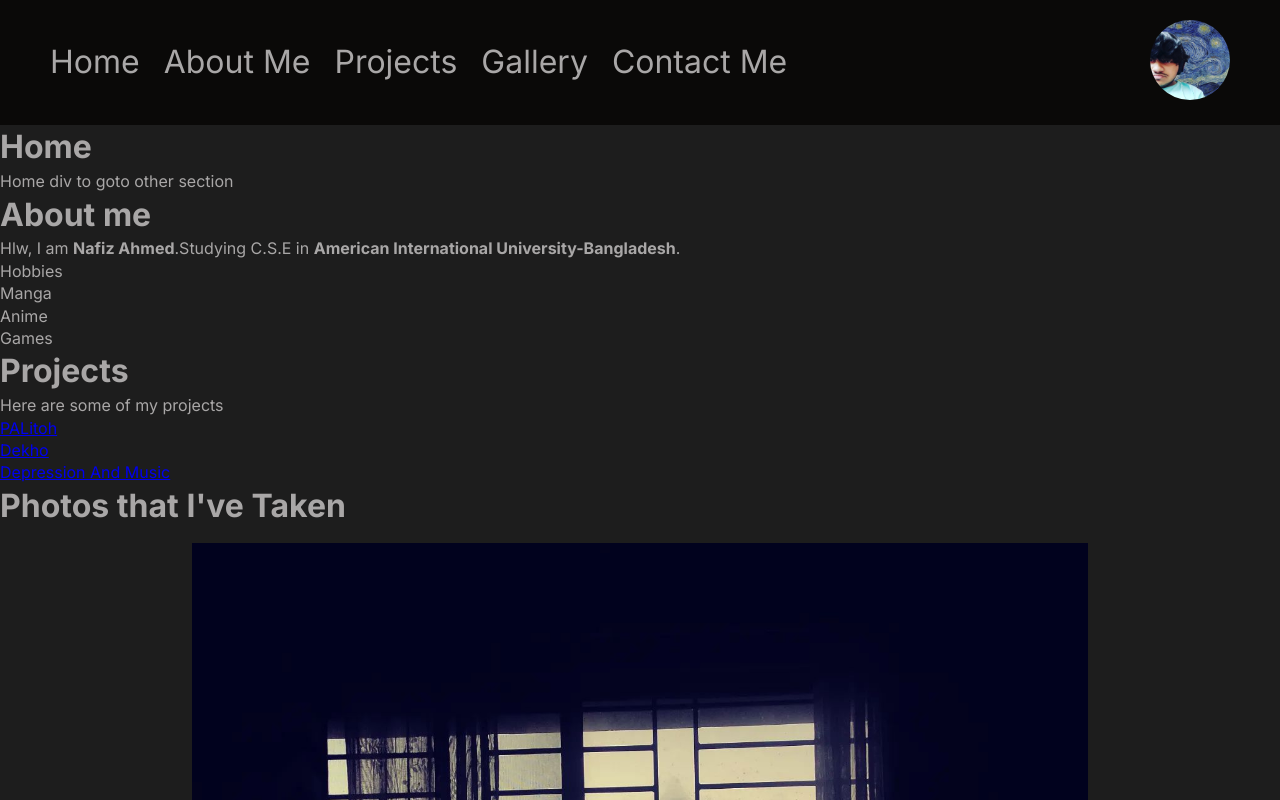
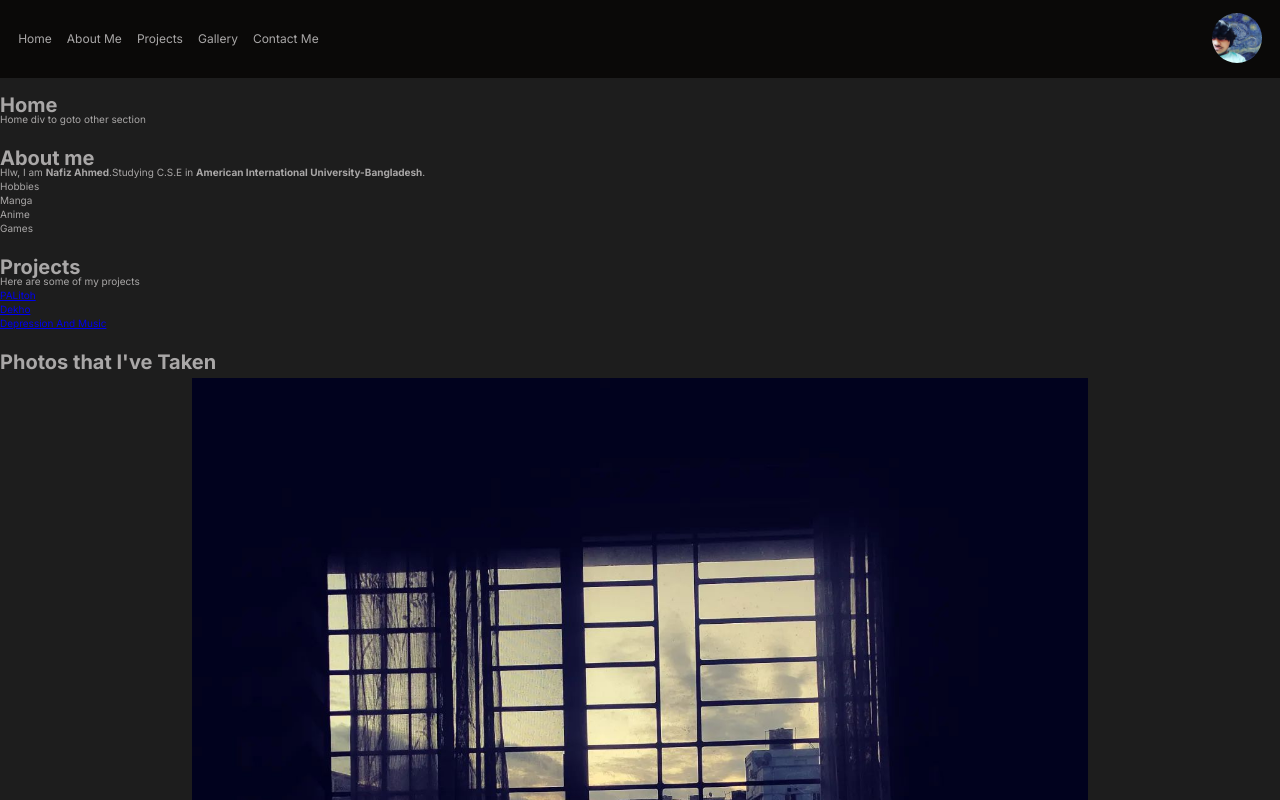
Before and after one commit to Nafishsy/Portfolio_Nafiz_Ahmed, a plain HTML site: page index.html in a window 1280 px wide. Shown: the top 800 px of the page. Drawn offline with Linux system fonts and the light colour scheme.

Commit message:
typography

```diff
--- a/style.css
+++ b/style.css
@@ -8,10 +8,13 @@
 body
 {
     font-family: 'Inter', sans-serif;
-    line-height: 1.4;
+    line-height: 1.4rem;
     background-color: #1d1d1d;
 
     color: rgb(169, 167, 167);
+}
+html{
+    font-size: 62.5%;
 }
 .HTML_Container
 {
@@ -24,22 +27,22 @@ body
     display: flex;
     justify-content: space-between;
     align-items: center;
-    padding: 20px 50px ;
+    padding: 1.25rem 1.82rem ;
     background-color: #0a0908;
-
+    margin-bottom: 2rem;
 }
 .links
 {
     display: flex;
     justify-content: space-between;
-    gap: 1.5em;
+    gap: 1.5rem;
 
 }
 .Nav_Bar a:link{
     color: rgb(169, 167, 167);
     font-size: large;
     text-decoration: none;
-    font-size: 2em;
+    font-size: 1.2rem;
 }
 .Nav_Bar a:visited {
     color: rgb(169, 167, 167);
@@ -61,17 +64,29 @@ body
 /* Change hobe */
 .Nav_Barprofile img
 {
-    width: 5em;
+    width: 5rem;
     border-radius: 50%;
     align-self: end;
 }
 
+.Container
+{
+    display: grid;
+    grid-template-columns: repeat(1, 1fr);
+    gap: 2.5rem;
+}
+
+h1
+{
+    /* margin-bottom: 1rem; */
+
+}
 .Gallery
 {
     display: flex;
     flex-direction: column;
     align-items: center;
-    gap: 15px;
+    gap: 0.938rem;
 }
 
 .Gallery h1
@@ -87,6 +102,6 @@ body
 {
     display: flex;
     flex-direction: column;
-    gap: 10px;
-    padding: 0 100px;
+    gap: 0.625rem;
+    padding: 0 6.25rem;
 }
```
Also changed, not shown: index.html (+2 -2 lines).
